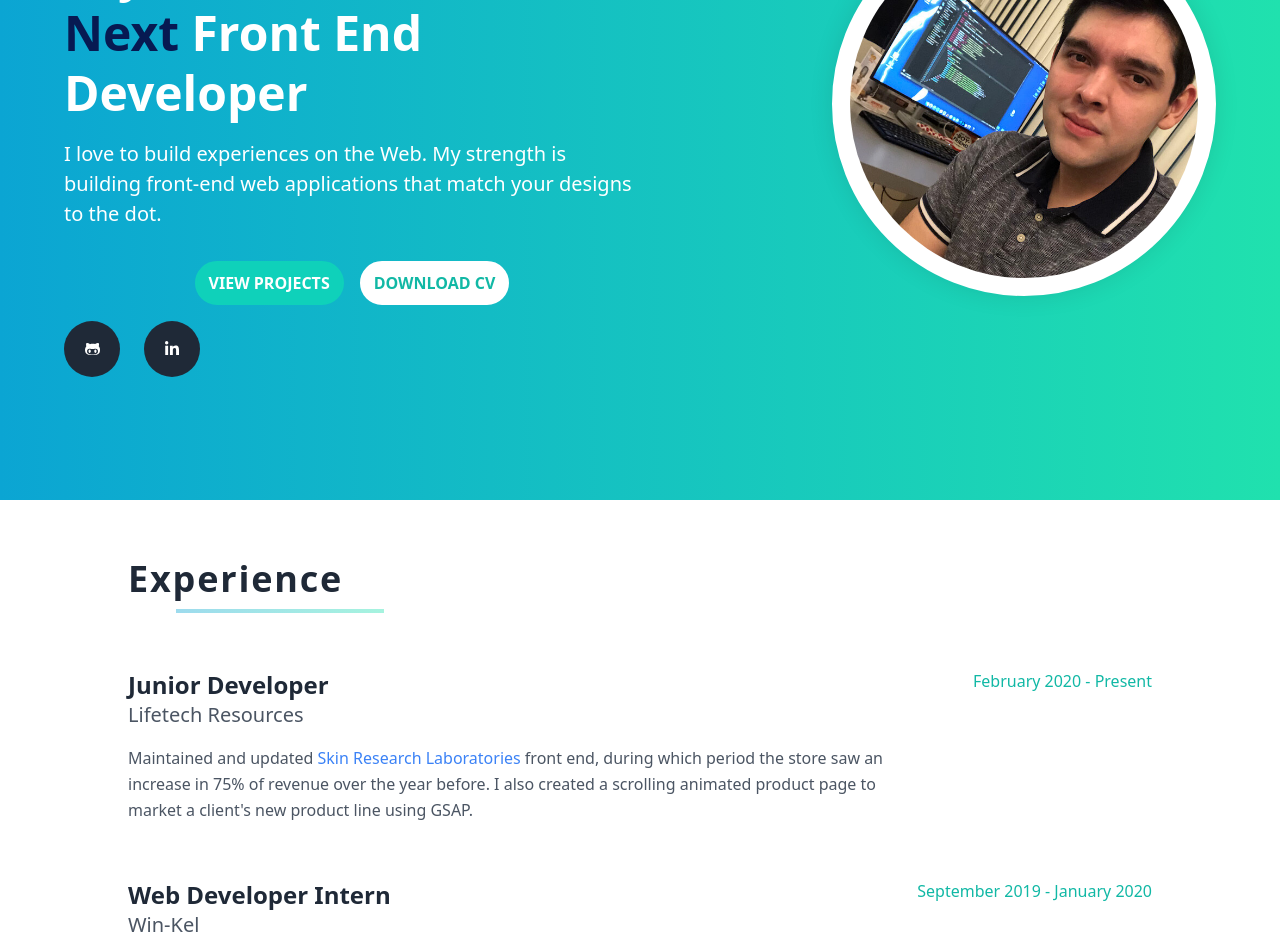
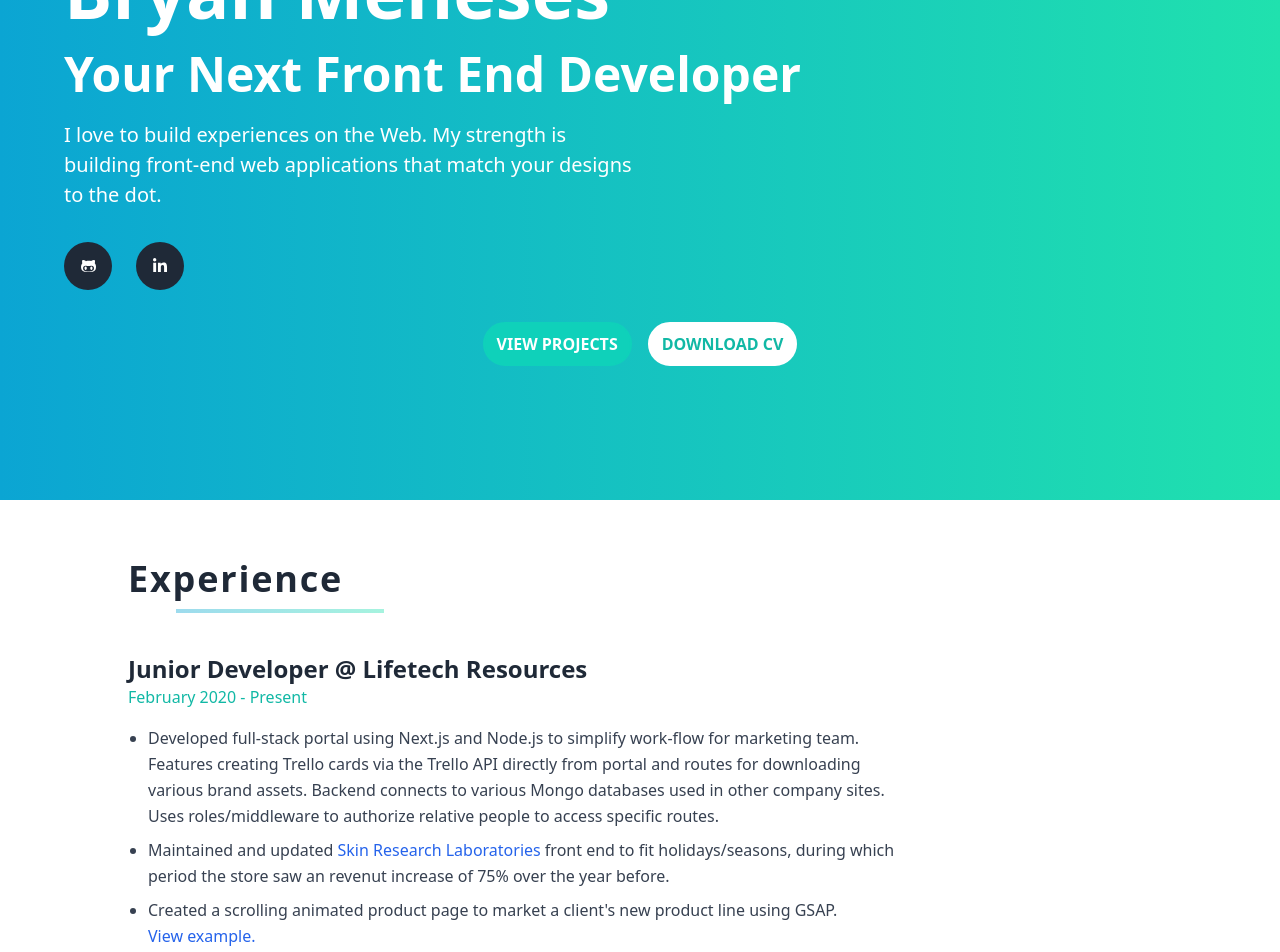
Before and after one commit to bryanMeneses/bemdev-portfolio, a Next.js app: page / in a window 1280 px wide. Shown: the part 300-1252 px from the top of the page. Built offline with nearby package versions, Linux system fonts and the light colour scheme.

Commit message:
experience done, rethinking hero section

```diff
--- a/animations/fadeIn.js
+++ b/animations/fadeIn.js
@@ -1,10 +1,10 @@
-export const fadeIn = delay => ({
+export const fadeIn = (delay = 0, duration = 550) => ({
   opacity: 1,
   delay,
   from: {
     opacity: 0
   },
   config: {
-    duration: 550,
+    duration,
   },
 })
--- a/components/Button/Button.module.css
+++ b/components/Button/Button.module.css
@@ -5,11 +5,11 @@
   padding: 8px 12px;
   border: 2px solid #ffffff;
   border-radius: 24px;
-  -webkit-transition: all 0.3s ease-in-out;
-  -moz-transition: all 0.3s ease-in-out;
-  -o-transition: all 0.3s ease-in-out;
-  -ms-transition: all 0.3s ease-in-out;
-  transition: all 0.3s ease-in-out;
+  -webkit-transition: all 0.15s ease-in-out;
+  -moz-transition: all 0.15s ease-in-out;
+  -o-transition: all 0.15s ease-in-out;
+  -ms-transition: all 0.15s ease-in-out;
+  transition: all 0.15s ease-in-out;
 }
 
 .btn:hover {
--- a/components/Experience/Item.js
+++ b/components/Experience/Item.js
@@ -2,13 +2,13 @@ import React from 'react'
 
 const Item = ({title, date, company, description}) => {
   return (
-    <div className="mt-14">
-      <div className="flex justify-between">
-        <h4 className="text-gray-800 font-bold">{title}</h4>
+    <div className="mt-10">
+      <div className="">
+        <h4 className="text-gray-800 font-bold">{title} @ {company}</h4>
         <h6 className="text-my-teal-200">{date}</h6>
       </div>
-      <h5 className="text-gray-600 font-normal">{company}</h5>
-      <p className="text-gray-600 my-4 leading-relaxed max-w-3xl">{description}</p>
+      {/* <h5 className="text-gray-600 font-normal">{company}</h5> */}
+      <div className="text-gray-700 my-4 leading-relaxed max-w-3xl">{description}</div>
     </div>
   )
 }
--- a/components/Header/Header.js
+++ b/components/Header/Header.js
@@ -1,5 +1,6 @@
 import React, { useEffect, useRef, useState } from 'react'
-import {Link} from 'react-scroll';
+import {Link as ScrollLink} from 'react-scroll';
+import Link from 'next/link'
 import { navLinks } from '../../utils/nav-links';
 
 const Header = () => {
@@ -58,7 +59,7 @@ const Header = () => {
         <div ref={allLinksRef} className="hidden md:block">
           {navLinks.map((link, i) => {
             return (
-              <Link
+              <ScrollLink
                 smooth={true}
                 offset={-78}
                 className="cursor-pointer tracking-wide text-gray-800 font-bold py-3 px-4 mr-5 rounded-lg hover:bg-white transition-colors duration-300"
@@ -66,7 +67,7 @@ const Header = () => {
                 to={link.path}
                 >
                 {link.text}
-              </Link>
+              </ScrollLink>
             );
           })}
         </div>
--- /dev/null
+++ b/components/Modal/Modal.js
@@ -0,0 +1,36 @@
+import React from 'react'
+import styles from './Modal.module.css'
+import {useSpring, animated} from 'react-spring'
+import { fadeIn } from 'animations/fadeIn'
+import { FontAwesomeIcon } from '@fortawesome/react-fontawesome'
+import { faTimesCircle } from '@fortawesome/free-regular-svg-icons'
+
+const Modal = ({closeModal, active, content}) => {
+  return (
+    <>
+      {
+        active && (
+          <animated.div style={useSpring(fadeIn(0, 150))} className={styles.modal}>
+            <animated.div style={useSpring({marginTop: 0, from: { marginTop: -40}})} className={styles.wrapper}>
+              <div className={styles.content}>
+                <header>
+                  <button className="block mb-2 ml-auto" onClick={closeModal}>
+                    <FontAwesomeIcon className="w-8" color="black" icon={faTimesCircle} />
+                  </button>
+                </header>
+                <main>
+                  {content}
+                </main>
+                <footer>
+                </footer>
+              </div>
+
+            </animated.div>
+          </animated.div>
+        )
+      }
+    </>
+  )
+}
+
+export default Modal
--- /dev/null
+++ b/components/Modal/Modal.module.css
@@ -0,0 +1,11 @@
+.modal {
+  @apply fixed top-0 left-0 w-full h-full bg-black bg-opacity-40 z-50;
+}
+
+.wrapper {
+  @apply h-full w-full flex justify-center items-center;
+}
+
+.content {
+  @apply w-full max-w-5xl py-3 px-4 bg-white rounded-lg;
+}
--- a/components/Trail.js
+++ b/components/Trail.js
@@ -15,7 +15,7 @@ const Trail = ({children, ...props}) => {
       <div>
         {trail.map(({ y, ...rest }, index) => (
           <a.div
-            key={items[index]}
+            key={index}
             className="trails-text"
             style={{ ...rest, transform: y.interpolate((y) => `translate3d(0,${y}px,0)`) }}
           >
--- a/package.json
+++ b/package.json
@@ -9,6 +9,7 @@
   },
   "dependencies": {
     "@fortawesome/free-brands-svg-icons": "^5.15.2",
+    "@fortawesome/free-regular-svg-icons": "^5.15.3",
     "@fortawesome/react-fontawesome": "^0.1.14",
     "autoprefixer": "^10.2.4",
     "next": "10.0.6",
--- a/pages/index.js
+++ b/pages/index.js
@@ -4,16 +4,30 @@ import styles from '../styles/Home.module.css'
 import Image from 'next/image'
 
 import {useSpring, animated} from 'react-spring'
+import { fadeIn } from 'animations/fadeIn'
 import Trail from '@/components/Trail'
 import Item from '@/components/Experience/Item'
 import { FontAwesomeIcon } from '@fortawesome/react-fontawesome'
 import { faGithubAlt, faLinkedinIn } from '@fortawesome/free-brands-svg-icons'
-import { fadeIn } from 'animations/fadeIn'
 
 import { Element } from "react-scroll";
+import { useState } from 'react'
+import Modal from '@/components/Modal/Modal'
 
 
 export default function Home() {
+
+  const [active, handleModal] = useState(false);
+
+  const openModal = () => {
+    document.body.style.overflow = 'hidden'
+    handleModal(true)
+  }
+
+  const closeModal = () => {
+    document.body.style.overflow = 'auto'
+    handleModal(false)
+  }
 
   return (
     <>
@@ -22,34 +36,46 @@ export default function Home() {
         <link rel="icon" href="/favicon.ico" />
       </Head>
 
+      <Modal
+        active={active}
+        closeModal={closeModal}
+        content={
+          <video className="w-full" controls>
+            <source src="rapidglam.mov"></source>
+            Sorry, your browser doesn't support embedded videos.
+          </video>
+        }
+      />
+
       <div className={`${styles.hero}`}>
         <div className="container max-w-6xl">
           <div className='flex flex-col items-center justify-between md:flex-row'>
-            <Trail className='mt-4 font-bold text-white md:pr-4 md:mt-0 md:w-7/12 lg:p-0 lg:w-6/12'>
+            <Trail className='mt-4 font-bold text-white md:pr-4 md:mt-0 lg:p-0 md:w-10/12'>
               <h6 className="uppercase tracking-loose font-normal">React, Next.js, Node.js, Shopify/Liquid</h6>
-              <h1 className="leading-tight my-4">Bryan Meneses - Your <span className="text-my-green-400">Next</span> Front End Developer</h1>
-              <h5 className="leading-normal mb-8 font-normal">I love to build experiences on the Web. My strength is building front-end web applications that match your designs to the dot.</h5>
-              <div className={styles.cta}>
-                <ButtonLink href="/" btnStyle="primary" className="mr-4">VIEW PROJECTS</ButtonLink>
-                <ButtonLink href="/" btnStyle="secondary">DOWNLOAD CV</ButtonLink>
+              <h1 className="leading-tight my-2 text-7xl">Bryan Meneses</h1>
+              <h2 className="leading-tight mb-4 text-5xl">Your Next Front End Developer</h2>
+              <h5 className="leading-normal mb-8 font-normal max-w-xl">I love to build experiences on the Web. My strength is building front-end web applications that match your designs to the dot.</h5>
+              <div className='mt-4'>
+                <a className="h-12 w-12 mr-6 rounded-full bg-gray-800 transition-all transform hover:scale-110 inline-flex justify-center items-center hover:shadow-lg" href="#">
+                  <FontAwesomeIcon className="w-2/4" color="white" icon={faGithubAlt} />
+                </a>
+                <a className="h-12 w-12 mr-6 rounded-full bg-gray-800 transition-all transform hover:scale-110 inline-flex justify-center items-center hover:shadow-lg" href="#">
+                  <FontAwesomeIcon className="w-2/4" color="white" icon={faLinkedinIn} />
+                </a>
               </div>
             </Trail>
 
-            <animated.div style={useSpring(fadeIn(1000))} className='w-7/12 md:w-5/12 lg:p-0 lg:w-4/12'>
+            {/* <animated.div style={useSpring(fadeIn(1000))} className='w-7/12 md:w-5/12 lg:p-0 lg:w-4/12'>
               <div className={styles['img-wrap']}>
                 <div className={styles.img}>
                   <Image width="640" height="640" layout="responsive" src="/bryan-portrait.jpeg" />
                 </div>
               </div>
-            </animated.div>
+            </animated.div> */}
           </div>
-          <animated.div style={useSpring(fadeIn(1250))} className="socials mt-4">
-            <a className="h-14 w-14 mr-6 rounded-full bg-gray-800 transition-all transform hover:scale-110 inline-flex justify-center items-center hover:shadow-lg" href="#">
-              <FontAwesomeIcon className="w-2/4" color="white" icon={faGithubAlt} />
-            </a>
-            <a className="h-14 w-14 mr-6 rounded-full bg-gray-800 transition-all transform hover:scale-110 inline-flex justify-center items-center hover:shadow-lg" href="#">
-              <FontAwesomeIcon className="w-2/4" color="white" icon={faLinkedinIn} />
-            </a>
+          <animated.div style={useSpring(fadeIn(1250))} className={`mt-8 ${styles.cta}`}>
+            <ButtonLink href="/" btnStyle="primary" className="mr-4">VIEW PROJECTS</ButtonLink>
+            <ButtonLink href="/" btnStyle="secondary">DOWNLOAD CV</ButtonLink>
           </animated.div>
         </div>
       </div>
@@ -63,7 +89,15 @@ export default function Home() {
           <Item
             title="Junior Developer"
             date="February 2020 - Present"
-            description={<>Maintained and updated <a href="https://skinresearchlabs.com" target="blank">Skin Research Laboratories</a> front end, during which period the store saw an increase in 75% of revenue over the year before. I also created a scrolling animated product page to market a client's new product line using GSAP.</>}
+            description={
+              <ul className="list-disc pl-5">
+                <li className="mb-2">Developed full-stack portal using Next.js and Node.js to simplify work-flow for marketing team. Features creating Trello cards via the Trello API directly from portal and routes for downloading various brand assets. Backend connects to various Mongo databases used in other company sites. Uses roles/middleware to authorize relative people to access specific routes.</li>
+                <li className="mb-2">Maintained and updated <a href="https://skinresearchlabs.com" target="blank">Skin Research Laboratories</a> front end to fit holidays/seasons, during which period the store saw an revenut increase of 75% over the year before.</li>
+                <li className="mb-2">Created a scrolling animated product page to market a client's new product line using GSAP.<button onClick={openModal} className="text-blue-600">View example.</button></li>
+                <li className="mb-2">Drastically improved page initial loading times for above e-commerce site by implementing image and stylesheet lazy-loading.</li>
+                <li className="mb-2">Coordinated with the lead developer using Git and Bitbucket.</li>
+              </ul>
+            }
             company="Lifetech Resources"
           />
           <Item
--- a/styles/globals.css
+++ b/styles/globals.css
@@ -44,5 +44,5 @@ h6 {
 }
 
 a {
-  @apply text-blue-500;
+  @apply text-blue-600;
 }
```
Also changed, not shown: 2 other files (tests, documents, lock files or other folders).
